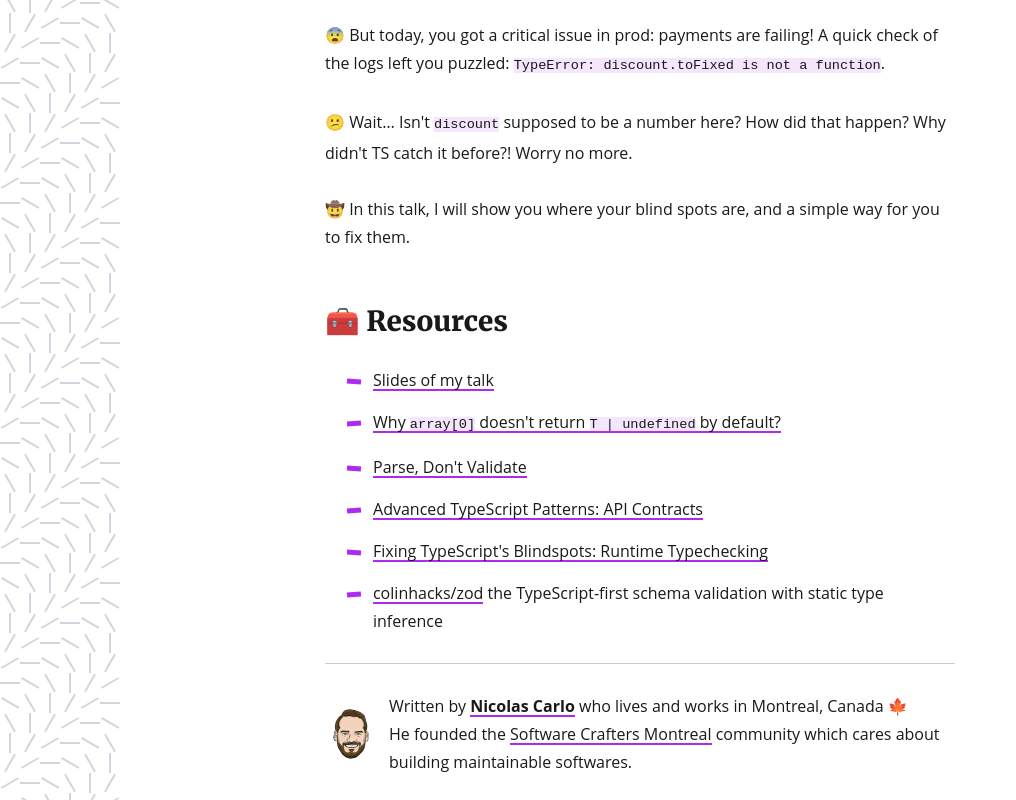
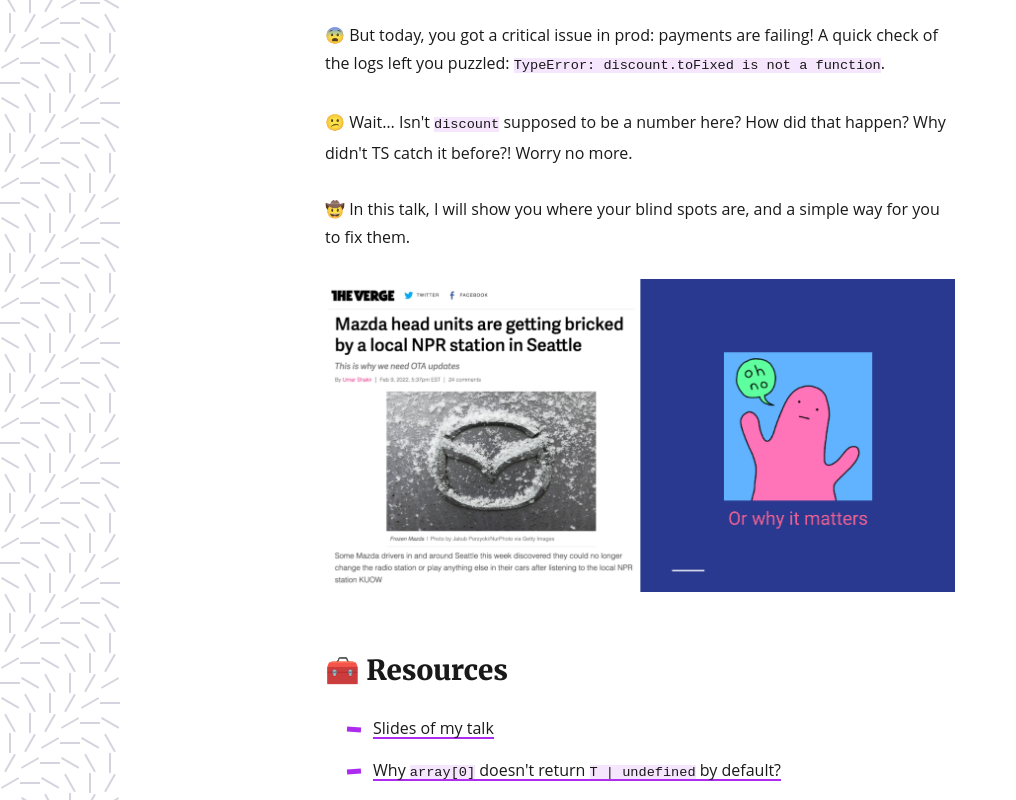
Before and after one commit to nicoespeon/understandlegacycode.com, a Gatsby site: page /typing-the-edges in a window 1280 px wide. Shown: the part 472-1272 px from the top of the page, without its empty margins (0-1016 px from the left). Built offline with nearby package versions, Linux system fonts and the light colour scheme; Gatsby itself is replaced by a stand-in of ours; some packages are replaced by stand-ins of ours.

Commit message:
Add illustration image

```diff
--- a/src/pages/typing-the-edges.js
+++ b/src/pages/typing-the-edges.js
@@ -39,6 +39,13 @@
       <p>
         🤠 In this talk, I will show you where your blind spots are, and a
         simple way for you to fix them.
+      </p>
+
+      <p style={{ textAlign: "center" }}>
+        <img
+          src="/assets/typing-the-edges.png"
+          alt="Mazda head units got bricked by a local NPR station in Seattle in February 2022. Better validation at the edges would have save them a lot of trouble (and money)."
+        />
       </p>
 
       <h2>
```
Also changed, not shown: static/assets/typing-the-edges.png (added).
